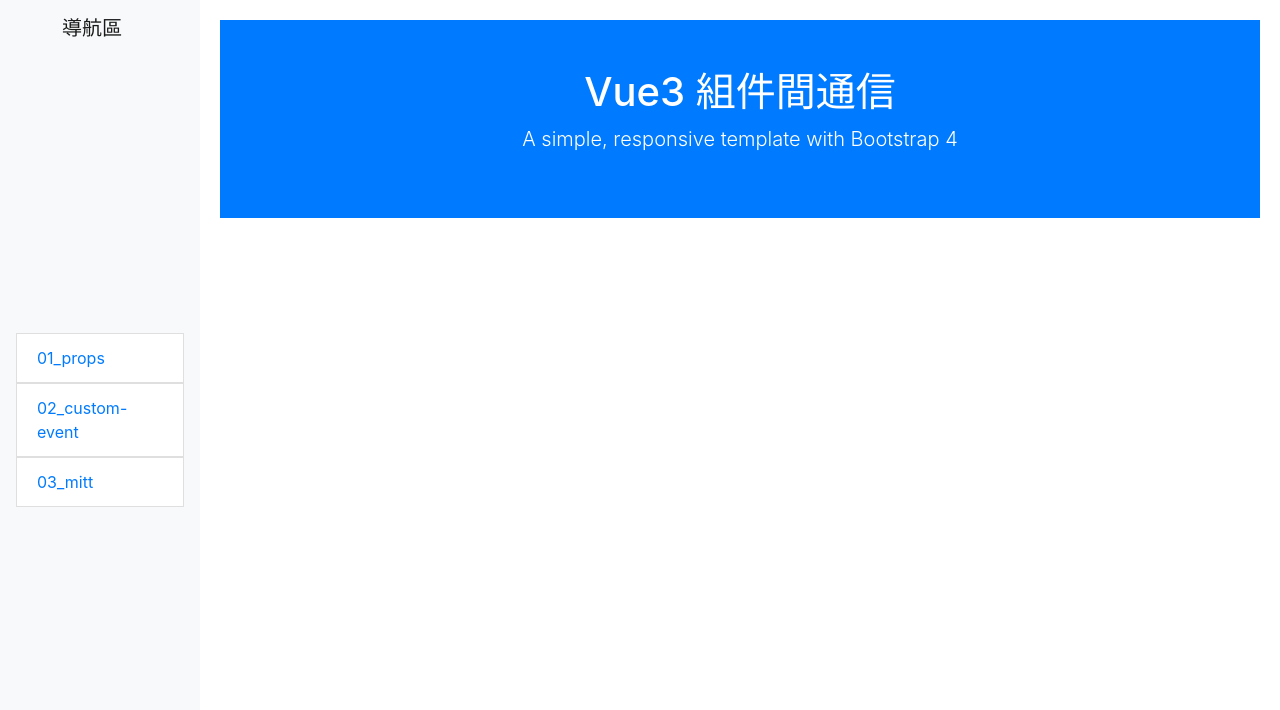
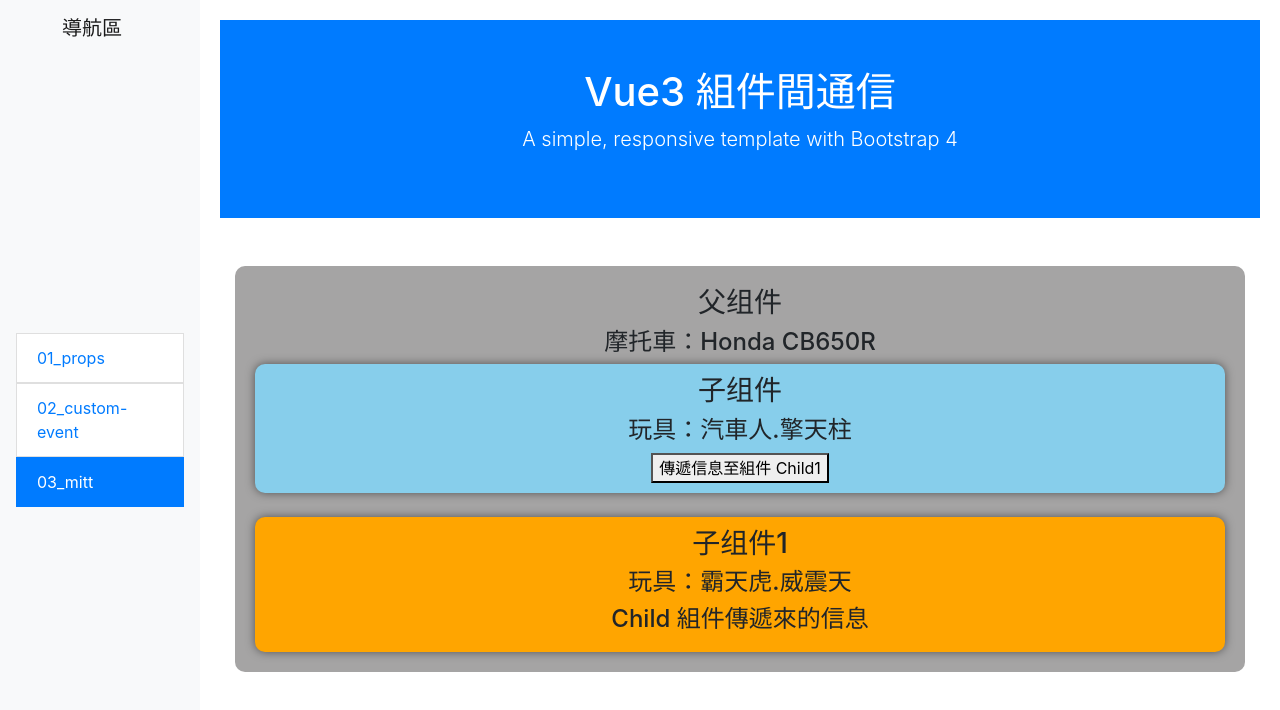
Before and after one commit to lightblueskyline/ShangGuiGu_YuShenXinBan_Vue3_2024, a Vue app in the folder code/vue3_test/: page /03_mitt in a window 1280 px wide. Shown: the top 710 px of the page. Built offline with nearby package versions, Linux system fonts and the light colour scheme.

Commit message:
2024/07/23 54 組件通信方式3 mitt

```diff
--- a/code/vue3_test/package.json
+++ b/code/vue3_test/package.json
@@ -10,6 +10,7 @@
   },
   "dependencies": {
     "axios": "^1.7.2",
+    "mitt": "^3.0.1",
     "nanoid": "^5.0.7",
     "pinia": "^2.1.7",
     "vue": "^3.4.29",
--- /dev/null
+++ b/code/vue3_test/src/pages/03_mitt/Child.vue
@@ -0,0 +1,23 @@
+<template>
+    <div class="child">
+        <h3>子组件</h3>
+        <h4>玩具：{{ toy }}</h4>
+        <button @click="emitter.emit('send-toy', toy)">傳遞信息至組件 Child1</button>
+    </div>
+</template>
+
+<script setup lang="ts" name="Child">
+import { ref } from 'vue'
+import emitter from '../../tools/emitter';
+
+let toy = ref('汽車人.擎天柱')
+</script>
+
+<style scoped>
+.child {
+    background-color: skyblue;
+    padding: 10px;
+    border-radius: 10px;
+    box-shadow: 0 0 10px rgba(0, 0, 0, 0.5);
+}
+</style>
--- /dev/null
+++ b/code/vue3_test/src/pages/03_mitt/Child1.vue
@@ -0,0 +1,35 @@
+<template>
+    <div class="child">
+        <h3>子组件1</h3>
+        <h4>玩具：{{ toy }}</h4>
+        <h4>Child 組件傳遞來的信息 {{ toy1 }}</h4>
+    </div>
+</template>
+
+<script setup lang="ts" name="Child1">
+import { ref, onUnmounted } from 'vue'
+import emitter from '../../tools/emitter';
+
+let toy = ref('霸天虎.威震天')
+let toy1 = ref('')
+
+// 給 emitter 綁定 send-toy 事件
+emitter.on('send-toy', (param: string) => {
+    console.log('send-toy')
+    toy1.value = param
+})
+
+onUnmounted(() => {
+    // 組件卸載時，解綁事件
+    emitter.off('send-toy')
+})
+</script>
+
+<style scoped>
+.child {
+    background-color: orange;
+    padding: 10px;
+    border-radius: 10px;
+    box-shadow: 0 0 10px rgba(0, 0, 0, 0.5);
+}
+</style>
--- /dev/null
+++ b/code/vue3_test/src/pages/03_mitt/Father.vue
@@ -0,0 +1,35 @@
+<template>
+    <div class="father">
+        <h3>父组件</h3>
+        <h4>摩托車：{{ car }}</h4>
+        <h4 v-show="toy">子組件傳入值：{{ toy }}</h4>
+        <Child :car="car" :sendToy="getToyFromChild"></Child>
+        <br>
+        <Child1></Child1>
+    </div>
+</template>
+
+<script setup lang="ts" name="Father">
+import { ref } from 'vue'
+import Child from './Child.vue'
+import Child1 from './Child1.vue'
+
+let car = ref('Honda CB650R')
+let toy = ref('')
+
+/**
+ * props 子傳父
+ */
+function getToyFromChild(param: string) {
+    console.log('子傳父：', param)
+    toy.value = param
+}
+</script>
+
+<style scoped>
+.father {
+    background-color: rgb(165, 164, 164);
+    padding: 20px;
+    border-radius: 10px;
+}
+</style>
--- a/code/vue3_test/src/router/index.ts
+++ b/code/vue3_test/src/router/index.ts
@@ -59,6 +59,8 @@ const router = createRouter({
         { path: '/01_props', component: () => import('../pages/01_props/Father.vue') },
         // 02_custom-event
         { path: '/02_custom-event', component: () => import('../pages/02_custom-event/Father.vue') },
+        // 03_mitt
+        { path: '/03_mitt', component: () => import('../pages/03_mitt/Father.vue') },
     ]
 })
 
--- /dev/null
+++ b/code/vue3_test/src/tools/emitter.ts
@@ -0,0 +1,8 @@
+// 引入 mitt
+import mitt from "mitt";
+
+// 创建一个 mitt 实例 emitter 綁定事件、觸發事件
+const emitter = mitt()
+
+// 导出 emitter 实例
+export default emitter;
```
Also changed, not shown: 2 other files (tests, documents, lock files or other folders).
